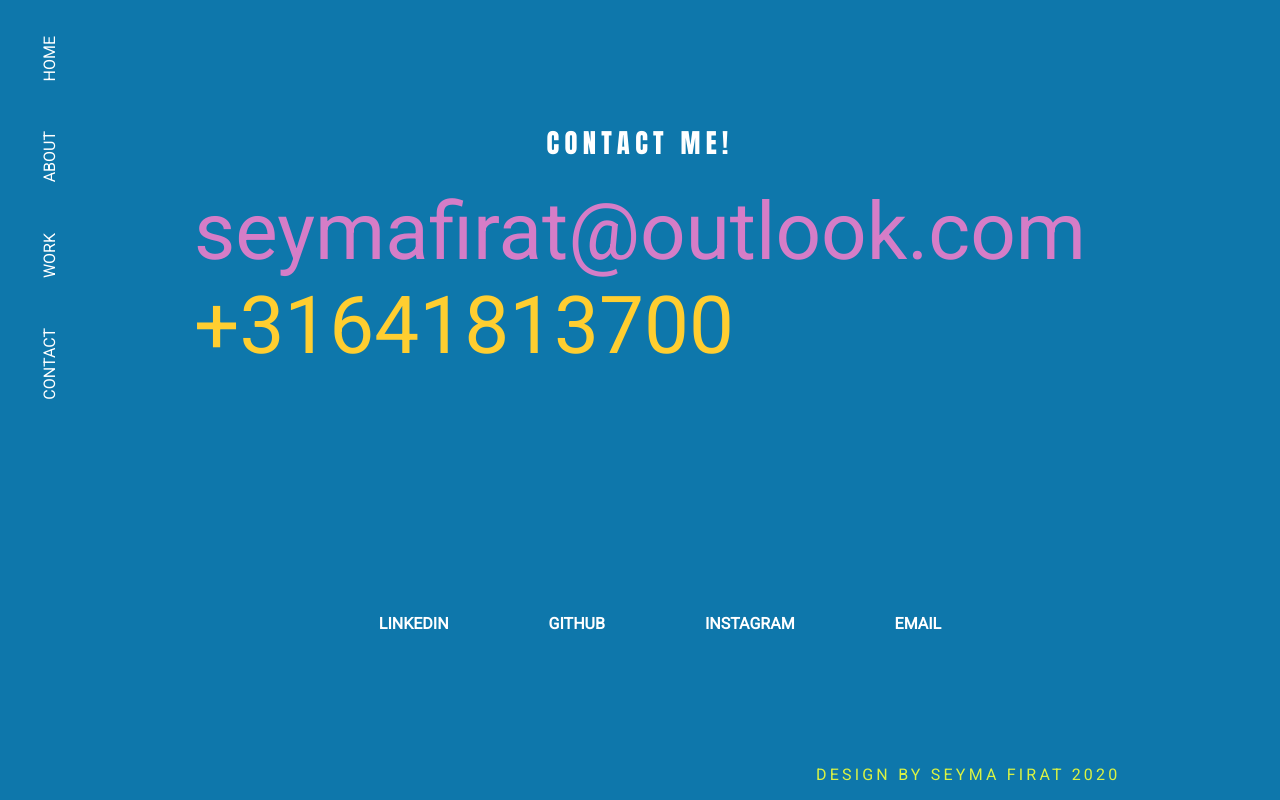
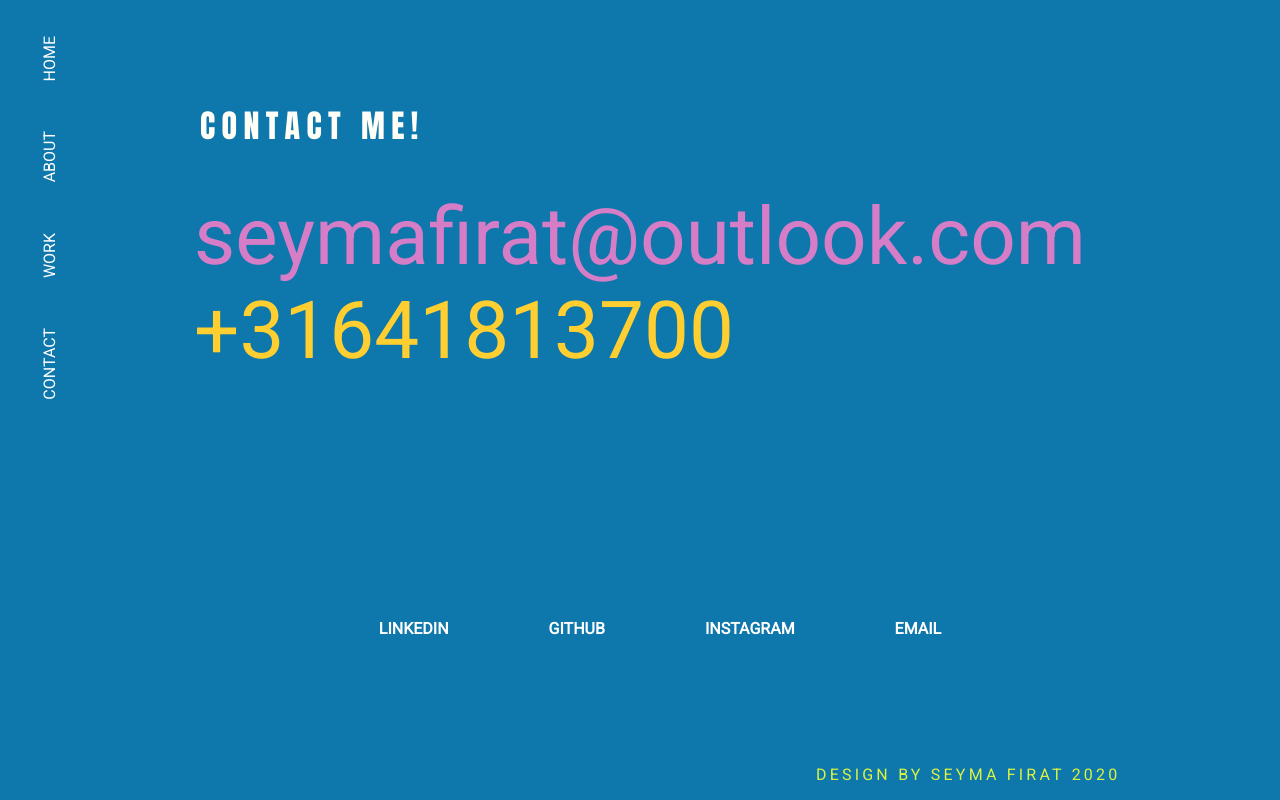
Before and after one commit to seymonyu/seymafirat, a React (Create React App) app: page /contact in a window 1280 px wide. Built offline with nearby package versions, Linux system fonts and the light colour scheme; a web font is replaced by a local one.

Commit message:
h2 styling

```diff
--- a/src/containers/contact/Contact.js
+++ b/src/containers/contact/Contact.js
@@ -22,7 +22,7 @@ function Contact() {
     <animated.div style={props}>
       <div className="content-main">
         <div>
-          <h2>CONTACT ME!</h2>
+          <div className="contact-h2">CONTACT ME!</div>
           <div onClick={mailTo} className="contact-big">
             seymafirat@outlook.com
           </div>
--- a/src/stylesheets/contact.scss
+++ b/src/stylesheets/contact.scss
@@ -54,6 +54,12 @@
 }
 h1 {
   color: white;
+}
+.contact-h2 {
+  margin: 5px 0px 40px 6px;
+  color: $white;
+  font-size: 24pt;
+  letter-spacing: 0.2em;
 }
 .slider-item {
   background-color: $brown;
```
